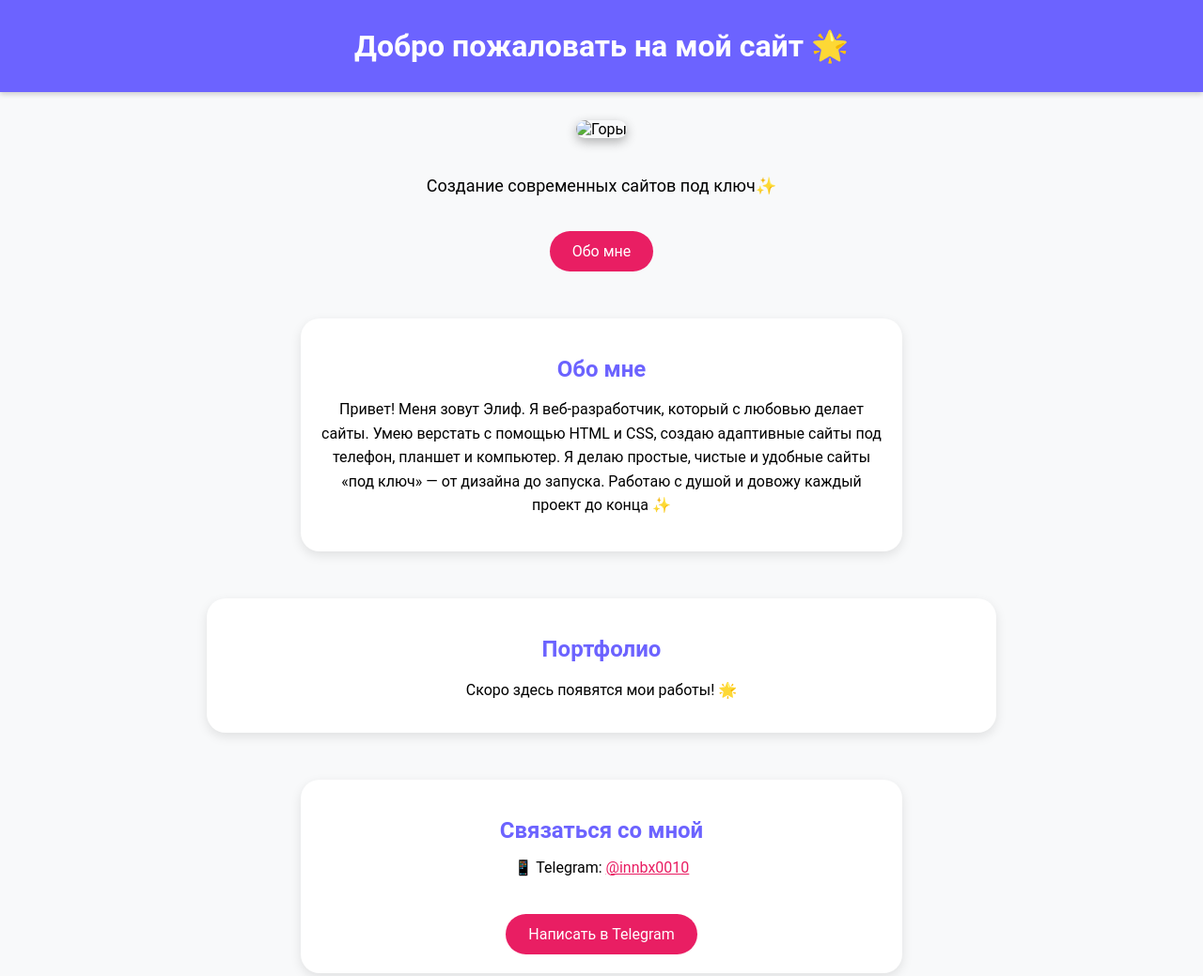
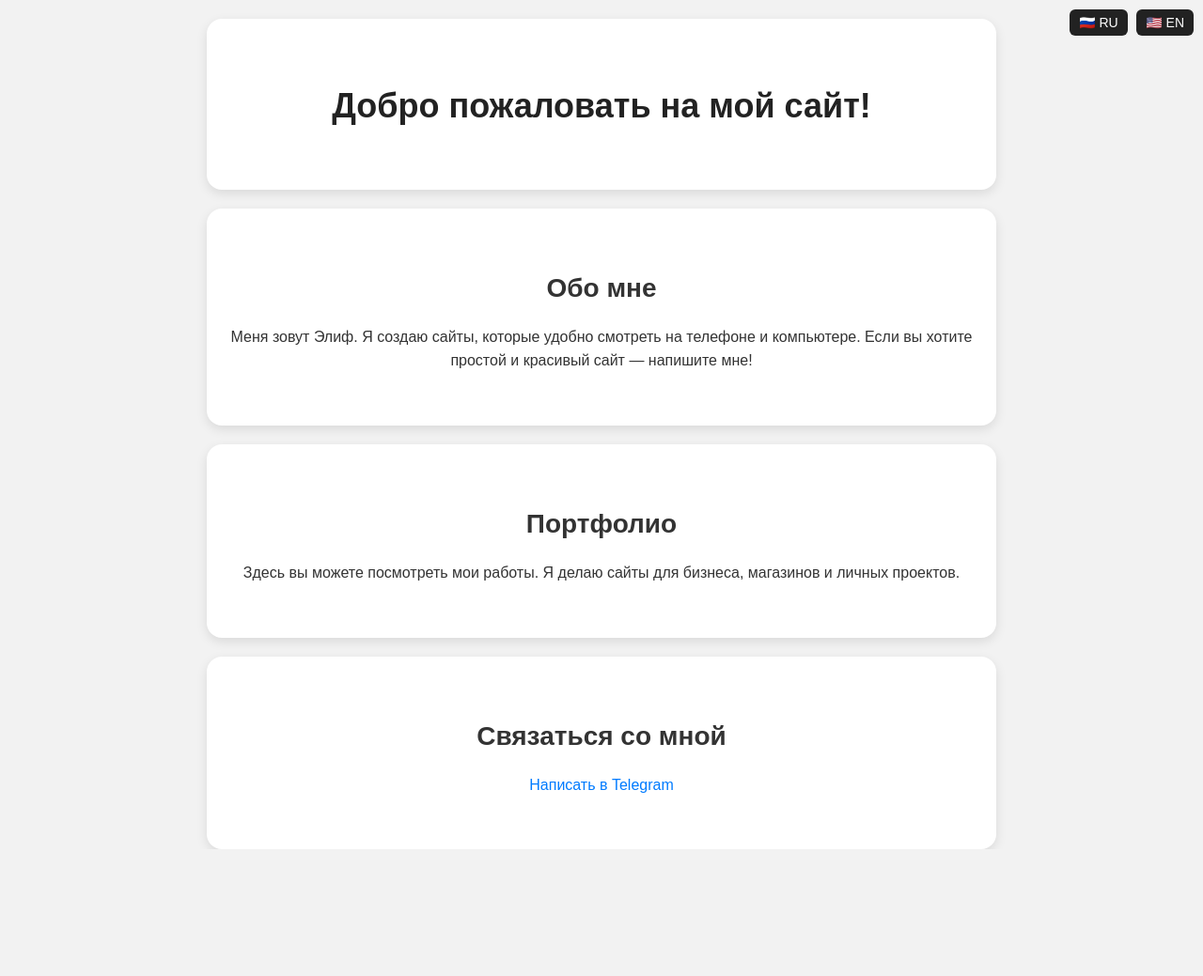
Before and after one commit to elif500jj/-, a plain HTML site: page index.html in a window 1280 px wide. Shown: the top 1039 px of the page at 94% size. After the commit the page ends 904 px from the top, so only its background shows below. Drawn offline with Linux system fonts and the light colour scheme.

Commit message:
Update index.html

```diff
--- a/index.html
+++ b/index.html
@@ -1,94 +1,105 @@
 <!DOCTYPE html>
 <html lang="ru">
 <head>
-  <meta charset="UTF-8">
-  <title>Сайт Элиф</title>
-  <link href="photo_2025-06-18_22-16-36.jpg" rel="stylesheet">
+  <meta charset="UTF-8" />
+  <meta name="viewport" content="width=device-width, initial-scale=1.0" />
+  <title data-i18n="title">Сайт Элиф</title>
+  <link rel="stylesheet" href="style.css" />
   <style>
     body {
-      font-family: 'Roboto', sans-serif;
+      font-family: Arial, sans-serif;
       margin: 0;
       padding: 0;
-      background-color: #f8f9fa;
-      text-align: center;
+      background: #f2f2f2;
+      color: #333;
+      line-height: 1.6;
     }
-    header {
-      background-color: #6c63ff;
-      padding: 30px 0;
-      color: white;
-      font-size: 32px;
-      font-weight: 700;
-      box-shadow: 0 2px 6px rgba(0,0,0,0.2);
+
+    header, section {
+      padding: 40px 20px;
+      max-width: 800px;
+      margin: auto;
+      background: #fff;
+      margin-top: 20px;
+      border-radius: 16px;
+      box-shadow: 0 4px 12px rgba(0,0,0,0.1);
     }
-    .main-image {
-      margin: 30px auto;
-      border-radius: 20px;
-      width: 300px;
-      box-shadow: 0 4px 12px rgba(0,0,0,0.3);
+
+    h1 {
+      font-size: 36px;
+      margin-bottom: 20px;
+      color: #222;
     }
-    .description {
-      font-size: 18px;
-      margin-top: 10px;
+
+    h2 {
+      font-size: 28px;
+      margin-bottom: 15px;
     }
-    .btn {
-      display: inline-block;
-      margin-top: 20px;
-      padding: 12px 24px;
-      background-color: #e91e63;
-      color: white;
+
+    #language-switcher {
+      position: fixed;
+      top: 10px;
+      right: 10px;
+    }
+
+    #language-switcher button {
+      font-size: 14px;
+      padding: 6px 10px;
+      margin-left: 5px;
       border: none;
-      border-radius: 30px;
-      font-size: 16px;
+      border-radius: 6px;
       cursor: pointer;
-      transition: 0.3s ease;
+      background: #222;
+      color: #fff;
+    }
+
+    a {
+      color: #007bff;
       text-decoration: none;
     }
-    .btn:hover {
-      background-color: #d81b60;
+
+    a:hover {
+      text-decoration: underline;
     }
   </style>
 </head>
 <body>
 
+  <!-- Переключатель языков -->
+  <div id="language-switcher">
+    <button onclick="setLanguage('ru')">🇷🇺 RU</button>
+    <button onclick="setLanguage('en')">🇺🇸 EN</button>
+  </div>
+
+  <!-- Контент -->
   <header>
-    Добро пожаловать на мой сайт 🌟
+    <h1 data-i18n="welcome">Добро пожаловать на мой сайт!</h1>
   </header>
 
-  <main>
-    <img src="your_image.jpg" alt="Горы" class="main-image">
-    <p class="description">Создание современных сайтов под ключ✨</p>
-    <a href="#about" class="btn">Обо мне</a>
-  </main>
+  <section>
+    <h2 data-i18n="about_title">Обо мне</h2>
+    <p data-i18n="about_text">
+      Меня зовут Элиф. Я создаю сайты, которые удобно смотреть на телефоне и компьютере.
+      Если вы хотите простой и красивый сайт — напишите мне!
+    </p>
+  </section>
 
-<section id="about" style="margin: 50px auto; max-width: 600px; padding: 20px; background: #ffffff; border-radius: 20px; box-shadow: 0 4px 12px rgba(0,0,0,0.1);">
-  <h2 style="color: #6c63ff; margin-bottom: 10px;">Обо мне</h2>
-  <p style="font-size: 16px; line-height: 1.6;">
-    Привет! Меня зовут Элиф. Я веб-разработчик, который с любовью делает сайты.
-    Умею верстать с помощью HTML и CSS, создаю адаптивные сайты под телефон, планшет и компьютер.
-    Я делаю простые, чистые и удобные сайты «под ключ» — от дизайна до запуска.
-    Работаю с душой и довожу каждый проект до конца ✨
-  </p>
-</section>
+  <section>
+    <h2 data-i18n="portfolio_title">Портфолио</h2>
+    <p data-i18n="portfolio_text">
+      Здесь вы можете посмотреть мои работы.
+      Я делаю сайты для бизнеса, магазинов и личных проектов.
+    </p>
+  </section>
 
-<section id="portfolio" style="margin: 50px auto; max-width: 800px; padding: 20px; background: #fff; border-radius: 20px; box-shadow: 0 4px 12px rgba(0,0,0,0.1);">
-  <h2 style="color: #6c63ff; margin-bottom: 20px;">Портфолио</h2>
-  <p style="font-size: 16px;">Скоро здесь появятся мои работы! 🌟</p>
+  <section>
+    <h2 data-i18n="contact_title">Связаться со мной</h2>
+    <p>
+      <a href="https://t.me/ТВОЙ_ЮЗЕРНЕЙМ" target="_blank" data-i18n="telegram">Написать в Telegram</a>
+    </p>
+  </section>
 
-  <!-- Если у тебя есть проект -->
-  <!--
-  <div style="margin-top: 20px;">
-    <a href="https://example.com" target="_blank" style="text-decoration: none; color: #e91e63;">Сайт для бизнеса →</a>
-  </div>
-  -->
-</section>
-
-<section id="contacts" style="margin: 50px auto; max-width: 600px; padding: 20px; background: #fff; border-radius: 20px; box-shadow: 0 4px 12px rgba(0,0,0,0.1);">
-  <h2 style="color: #6c63ff; margin-bottom: 15px;">Связаться со мной</h2>
-  <p style="font-size: 16px; margin-bottom: 20px;">
-    📱 Telegram: <a href="https://t.me/@innbx0010" style="color: #e91e63;" target="_blank">@innbx0010</a>
-  </p>
-  <a href="https://t.me/@innbx0010" target="_blank" class="btn">Написать в Telegram</a>
-</section>
-
+  <!-- Подключение JS -->
+  <script src="lang.js"></script>
 </body>
 </html>
```
